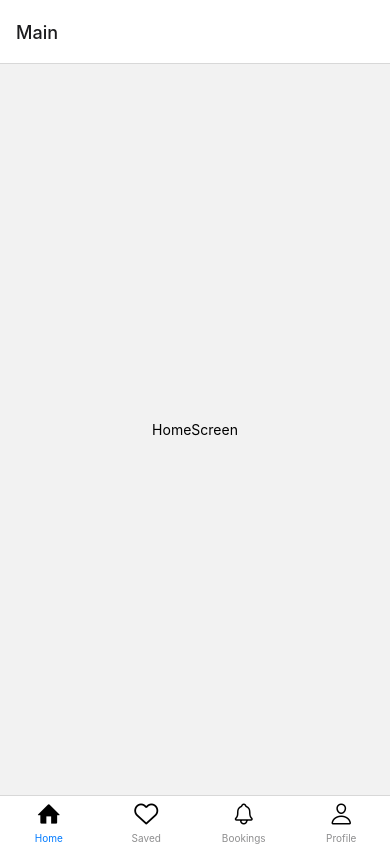
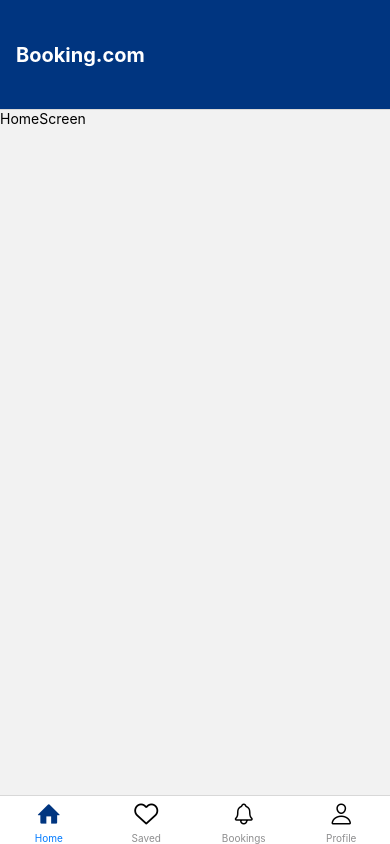
Before and after one commit to DevTeles/booking-project, a React Native app: screen /Home in a window 390 px wide. Built offline with nearby package versions, Linux system fonts and the light colour scheme.

Commit message:
add useLayoutEffect and change color icon

```diff
--- a/StackNavigator.js
+++ b/StackNavigator.js
@@ -26,7 +26,7 @@
                 headerShown: false,
                 tabBarIcon: ({ focused }) =>
                     focused ? (
-                    <Entypo name="home" size={24} color="black" />
+                    <Entypo name="home" size={24} color="#003580" />
                     ) : (
                     <AntDesign name="home" size={24} color="black" />
                     ),
@@ -41,7 +41,7 @@
                 headerShown: false,
                 tabBarIcon: ({ focused }) =>
                     focused ? (
-                    <Entypo name="heart" size={24} color="black" />
+                    <Entypo name="heart" size={24} color="#003580" />
                     ) : (
                     <AntDesign name="hearto" size={24} color="black" />
                     ),
@@ -56,7 +56,7 @@
                 headerShown: false,
                 tabBarIcon: ({ focused }) =>
                     focused ? (
-                    <Ionicons name="notifications" size={24} color="black" />
+                    <Ionicons name="notifications" size={24} color="#003580" />
                     ) : (
                     <Ionicons name="notifications-outline" size={24} color="black" />
                     ),
@@ -71,7 +71,7 @@
                 headerShown: false,
                 tabBarIcon: ({ focused }) =>
                     focused ? (
-                    <Ionicons name="person" size={24} color="black" />
+                    <Ionicons name="person" size={24} color="#003580" />
                     ) : (
                     <Ionicons name="person-outline" size={24} color="black" />
                     ),
@@ -84,7 +84,7 @@
   return (
     <NavigationContainer>
       <Stack.Navigator>
-        <Stack.Screen name="Main" component={BottomTabs} />
+        <Stack.Screen name="Main" component={BottomTabs} options={{ headerShown: false }} />
       </Stack.Navigator>
     </NavigationContainer>
   );
--- a/screens/HomeScreen.js
+++ b/screens/HomeScreen.js
@@ -1,9 +1,32 @@
 import { StyleSheet, Text, View } from 'react-native'
-import React from 'react'
+import React, { useLayoutEffect } from 'react'
+import { useNavigation } from '@react-navigation/native'
+import { Ionicons } from "@expo/vector-icons";
+
 
 const HomeScreen = () => {
+  const navigation = useNavigation()
+  useLayoutEffect(() => {
+    navigation.setOptions({
+      headerShown: true,
+      title: "Booking.com",
+      headerTitleStyle: {
+        fontSize: 20,
+        fontWeight: "bold",
+        color: "white"
+      },
+      headerStyle: {
+        backgroundColor: "#003580",
+        height: 110,
+      },
+      headerRight: () => {
+        <Ionicons name="notifications-outline" size={24} color="white" style={{ marginRight: 12 }} />
+      }
+    })
+  },[])
+
   return (
-    <View style={{ flex: 1, justifyContent: 'center', alignItems: 'center' }}>
+    <View>
       <Text>HomeScreen</Text>
     </View>
   )
```
